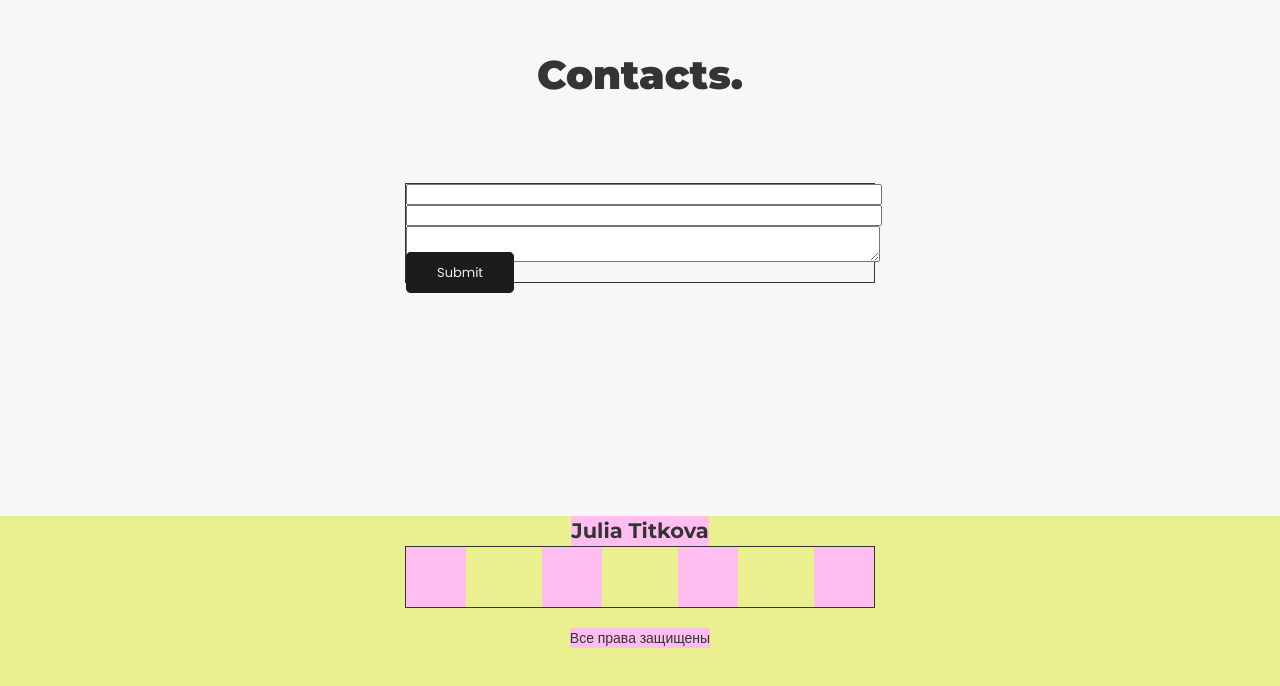
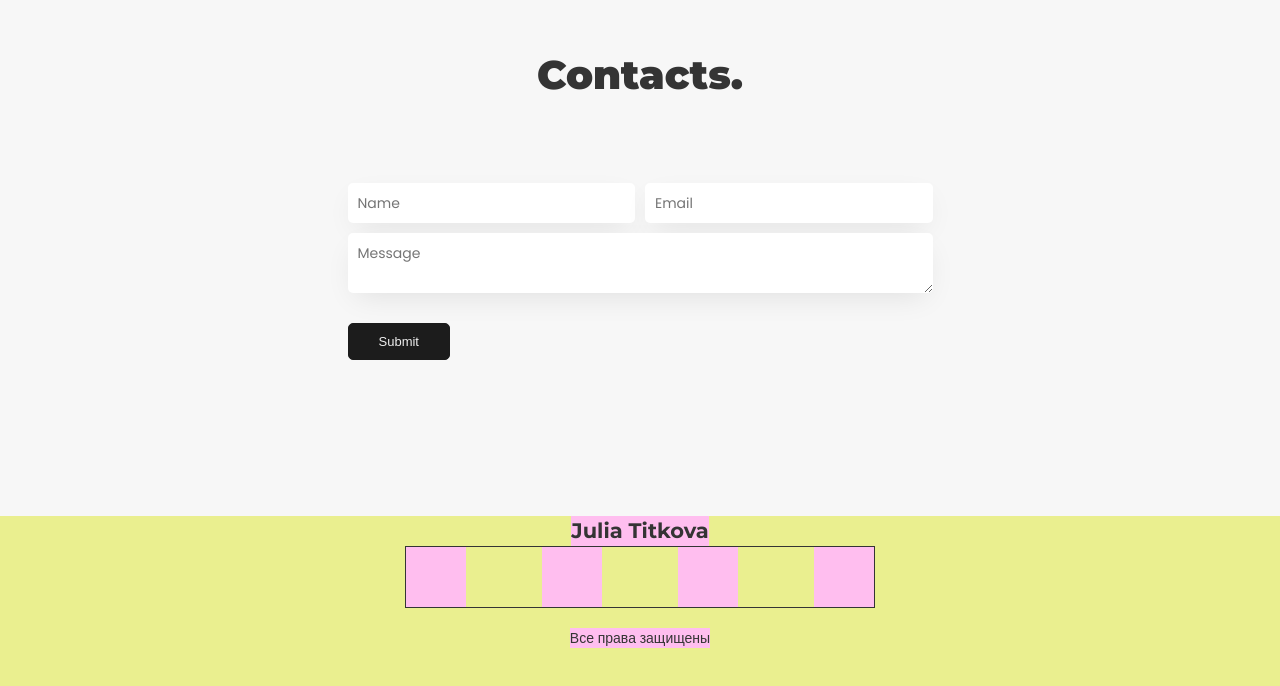
Before and after one commit to JuliOgogo/portfolio, a React (Create React App) app: page / in a window 1280 px wide. Shown: the part 2317-3003 px from the top of the page. Built offline with nearby package versions, Linux system fonts and the light colour scheme.

Commit message:
contacts and form with formik

```diff
--- a/src/contacts/Contacts.module.scss
+++ b/src/contacts/Contacts.module.scss
@@ -9,20 +9,5 @@
   .contactsContainer {
     flex-direction: column;
     justify-content: flex-start;
-
-    .contactsForm {
-      border: 1px solid;
-      width: 40%;
-
-      @include flex(column, flex-start, 5px);
-
-      @media screen and (max-width: 375px) {
-        width: 100%;
-      }
-
-      input, textarea {
-        width: 100%;
-      }
-    }
   }
 }
--- a/src/contacts/Contacts.tsx
+++ b/src/contacts/Contacts.tsx
@@ -2,19 +2,14 @@ import React from 'react';
 import style from './Contacts.module.scss';
 import styleContainer from '../common/styles/Container.module.css';
 import Title from '../common/components/title/Title';
-import Button from '../common/components/button/Button';
+import ContactsForm from './contactsForm/ContactsForm';
 
 function Contacts() {
     return (
         <div className={style.contacts} id={'contacts'}>
             <div className={`${styleContainer.container} ${style.contactsContainer}`}>
                 <Title text={'Contacts.'}/>
-                <form className={style.contactsForm} action="#">
-                    <input/>
-                    <input/>
-                    <textarea/>
-                    <Button theme={'black'} text={'Submit'} link={'#'}/>
-                </form>
+                <ContactsForm/>
             </div>
         </div>
     );
--- /dev/null
+++ b/src/contacts/contactsForm/ContactsForm.module.scss
@@ -0,0 +1,31 @@
+@import '../../common/styles/sass/variables';
+@import '../../common/styles/sass/mixins';
+
+.contactsForm {
+  width: 50%;
+  @include flex(column, flex-start, stretch, 10px);
+
+  input, textarea {
+    border: 0;
+    border-radius: 5px;
+    padding: 10px;
+    background: $bgColor;
+    box-shadow: 0 10px 30px -8px rgba(0, 0, 0, 0.1);
+  }
+
+  .nameAndEmail {
+    width: 100%;
+    display: flex;
+    justify-content: space-between;
+    align-items: center;
+    gap: 10px;
+
+    input {
+      width: 50%;
+    }
+  }
+
+  textarea {
+    margin-bottom: 20px;
+  }
+}
--- /dev/null
+++ b/src/contacts/contactsForm/ContactsForm.tsx
@@ -0,0 +1,53 @@
+import React from 'react';
+import style from './ContactsForm.module.scss';
+import buttonStyle from '../../common/components/button/Button.module.scss';
+import {useFormik} from 'formik';
+
+function ContactsForm() {
+
+    const formik = useFormik({
+        initialValues: {
+            name: '',
+            email: '',
+            message: '',
+        },
+        onSubmit: values => {
+            alert(JSON.stringify(values, null, 2));
+        },
+    });
+
+    return (
+        <form onSubmit={formik.handleSubmit} className={style.contactsForm}>
+            <div className={style.nameAndEmail}>
+                <input
+                    id='name'
+                    name='name'
+                    type='text'
+                    placeholder={'Name'}
+                    onChange={formik.handleChange}
+                    value={formik.values.name}
+                />
+                <input
+                    id='email'
+                    name='email'
+                    type='email'
+                    placeholder={'Email'}
+                    onChange={formik.handleChange}
+                    value={formik.values.email}
+                />
+            </div>
+            <textarea
+                id='message'
+                name='message'
+                placeholder={'Message'}
+                onChange={formik.handleChange}
+                value={formik.values.email}
+            />
+            <div> {/*дивка, чтобы на кнопку не применялось свойство stretch*/}
+                <button type='submit' className={`${buttonStyle.button} ${buttonStyle.blackButton}`}>Submit</button>
+            </div>
+        </form>
+    );
+}
+
+export default ContactsForm;
--- a/src/index.css
+++ b/src/index.css
@@ -23,3 +23,13 @@ h1, h2, h3, h4, h5, h6 {
   font-family: 'Montserrat', sans-serif;
   margin: 0;
 }
+
+input, select, textarea {
+  font-family: inherit;
+  font-size: inherit;
+  line-height: inherit;
+  margin: 0;
+  text-decoration: none !important;
+  list-style: none !important;
+  outline: none !important;
+}
```
